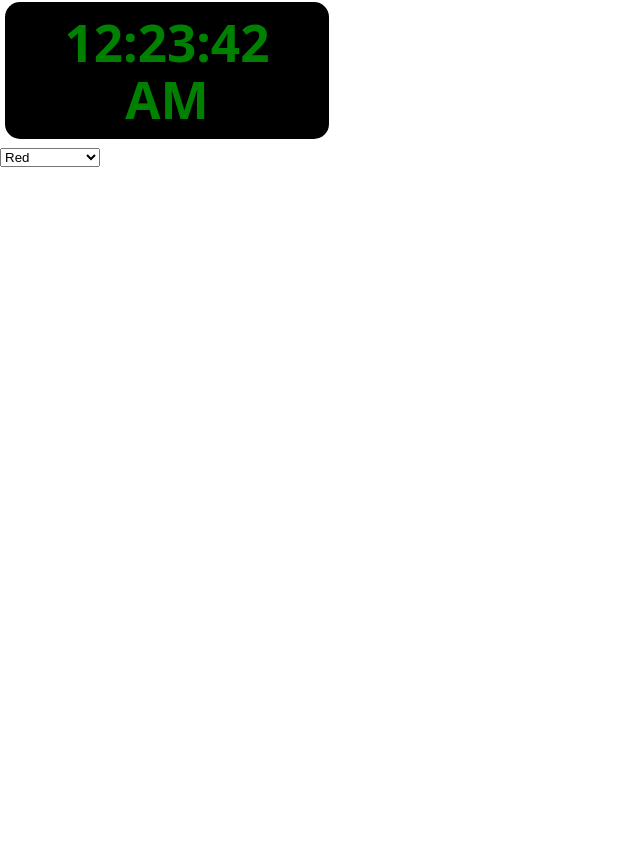
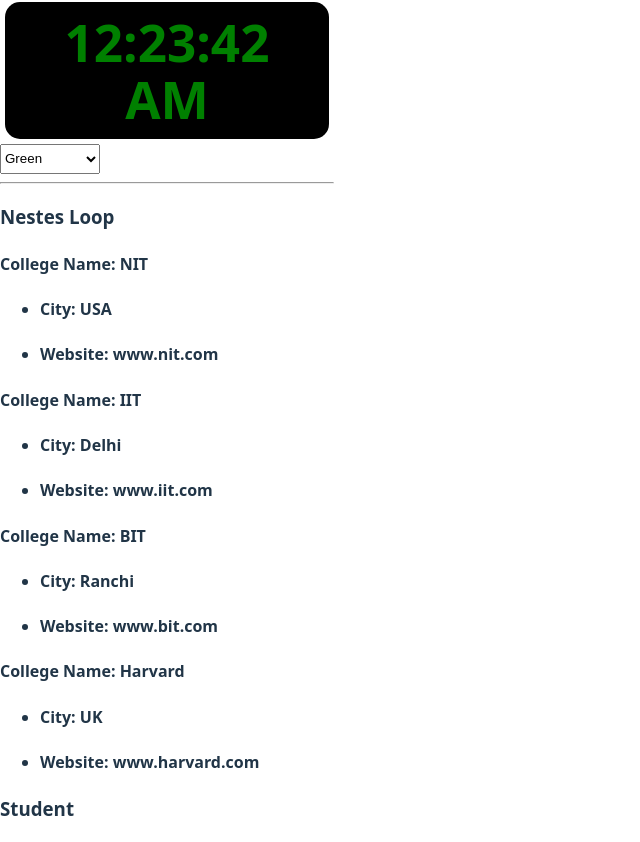
Before and after one commit to saymaruhi/counter, a React (Vite) app: page / in a window 1280 px wide. Shown: the part 693-1535 px from the top of the page, without its empty margins (0-640 px from the left). Before the commit the page ends 861 px from the top, so only its background shows below. Built offline with nearby package versions, Linux system fonts and the light colour scheme.

Commit message:
added component

```diff
--- a/src/App.jsx
+++ b/src/App.jsx
@@ -1,46 +1,59 @@
-
-import { useState } from "react"
-import ColorChanger, {Text} from "./practice"
-import Clock from "./clock"
-
-function App() {
-  const[count, setCount]= useState(1)
-  const[color,setColor]= useState("green")
-
-  return (
-
-      <div>
-       <h2>1. My Counter Project</h2>
-       <h2>Counter: {count}</h2>
-
-
-       <button style={{color:"blue",  border: '2px solid black'}} onClick={() => setCount(count + 1)}>Increase</button><nb/> <nb/>
-
-       <button style={{ color: "red",border: '2px solid black'}} onClick={() => setCount(count > 0 ? count-1 :0)}>Decrease</button><nb/> <nb/>
-
-       <button style={{color: "green", border: '2px solid black'}} onClick={() => setCount(0)}>Reset</button>
-       <hr/>
-
-
-       <ColorChanger />
-       <Text />
-
-       <Clock color={color}/>
-       <select style={{width: "100px"}} onChange={(event) => setColor(event.target.value)}>
-        <option value={"red"}>Red</option>
-        <option value={"blue"}>Blue</option>
-        <option value={"green"}>Green</option>
-        <option value={"orange"}>Orange</option>
-
-       </select>
+import { useState } from "react";
+import ColorChanger, { Text } from "./practice";
+import Clock from "./clock";
+import NestedLoop from "./NestedLoop";
 
 
 
-
-      </div>
+function App() {
+  const [count, setCount] = useState(1);
+  const [color, setColor] = useState("green");
 
 
-  )
+  return (
+    <div>
+      <h2>1. My Counter Project</h2>
+      <h2>Counter: {count}</h2>
+      <button
+        style={{ color: "blue", border: "2px solid black" }}
+        onClick={() => setCount(count + 1)}
+      >
+        Increase
+      </button>
+      <nb /> <nb />
+      <button
+        style={{ color: "red", border: "2px solid black" }}
+        onClick={() => setCount(count > 0 ? count - 1 : 0)}
+      >
+        Decrease
+      </button>
+      <nb /> <nb />
+      <button
+        style={{ color: "green", border: "2px solid black" }}
+        onClick={() => setCount(0)}
+      >
+        Reset
+      </button>
+      <hr />
+      <ColorChanger />
+      <Text />
+      <Clock color={color} />
+
+      <select
+        style={{ width: "100px", height: "30px" }}
+        onChange={(event) => setColor(event.target.value)}
+      >
+        <option value={"green"}>Green</option>
+        <option value={"blue"}>Blue</option>
+        <option value={"red"}>Red</option>
+        <option value={"orange"}>Orange</option>
+      </select>
+      <hr />
+      <NestedLoop />
+
+    </div>
+  );
 }
 
-export default App
+
+export default App;
--- /dev/null
+++ b/src/NestedLoop.jsx
@@ -0,0 +1,75 @@
+import Student from "./student";
+
+function NestedLoop() {
+  const CollegeData = [
+    {
+      Name: "NIT",
+      City: "USA",
+      Website: "www.nit.com",
+      Student: [
+        {
+          Name: "Sayma",
+          Age: "30",
+        },
+      ],
+    },
+    {
+      Name: "IIT",
+      City: "Delhi",
+      Website: "www.iit.com",
+      Student: [
+        {
+          Name: "Suhaan",
+          Age: "10",
+        },
+      ],
+    },
+    {
+      Name: "BIT",
+      City: "Ranchi",
+      Website: "www.bit.com",
+      Student: [
+        {
+          Name: "Rehaan",
+          Age: "8",
+        },
+      ],
+    },
+    {
+      Name: "Harvard",
+      City: "UK",
+      Website: "www.harvard.com",
+      Student: [
+        {
+          Name: "Sajid",
+          Age: "40",
+        },
+      ],
+    },
+  ];
+
+  return (
+    <div>
+      <h3>Nestes Loop</h3>
+      {
+      CollegeData.map((College, index) => (
+        <div key={index}>
+             <h4>College Name: {College.Name}</h4>
+          <ul>
+            <li>
+              <h4>City: {College.City}</h4>
+            </li>
+
+            <li>
+              <h4> Website: {College.Website}</h4>
+            </li>
+          </ul>
+
+        </div>
+      ))}
+     <Student />
+
+    </div>
+  );
+}
+export default NestedLoop;
--- /dev/null
+++ b/src/student.jsx
@@ -0,0 +1,12 @@
+ const Student= () => {
+ return(
+    <div >
+        <h3>Student</h3>
+
+
+
+
+    </div>
+ )
+};
+export default Student;
```
